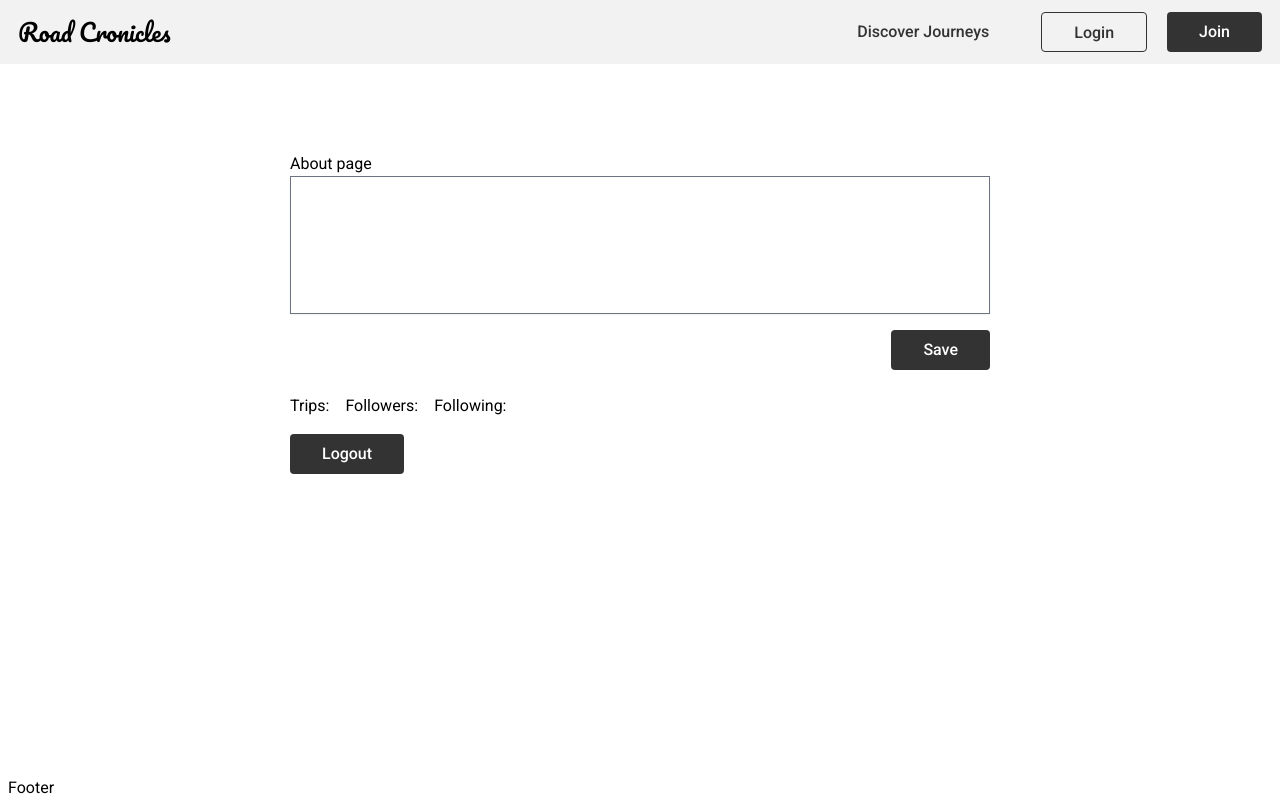
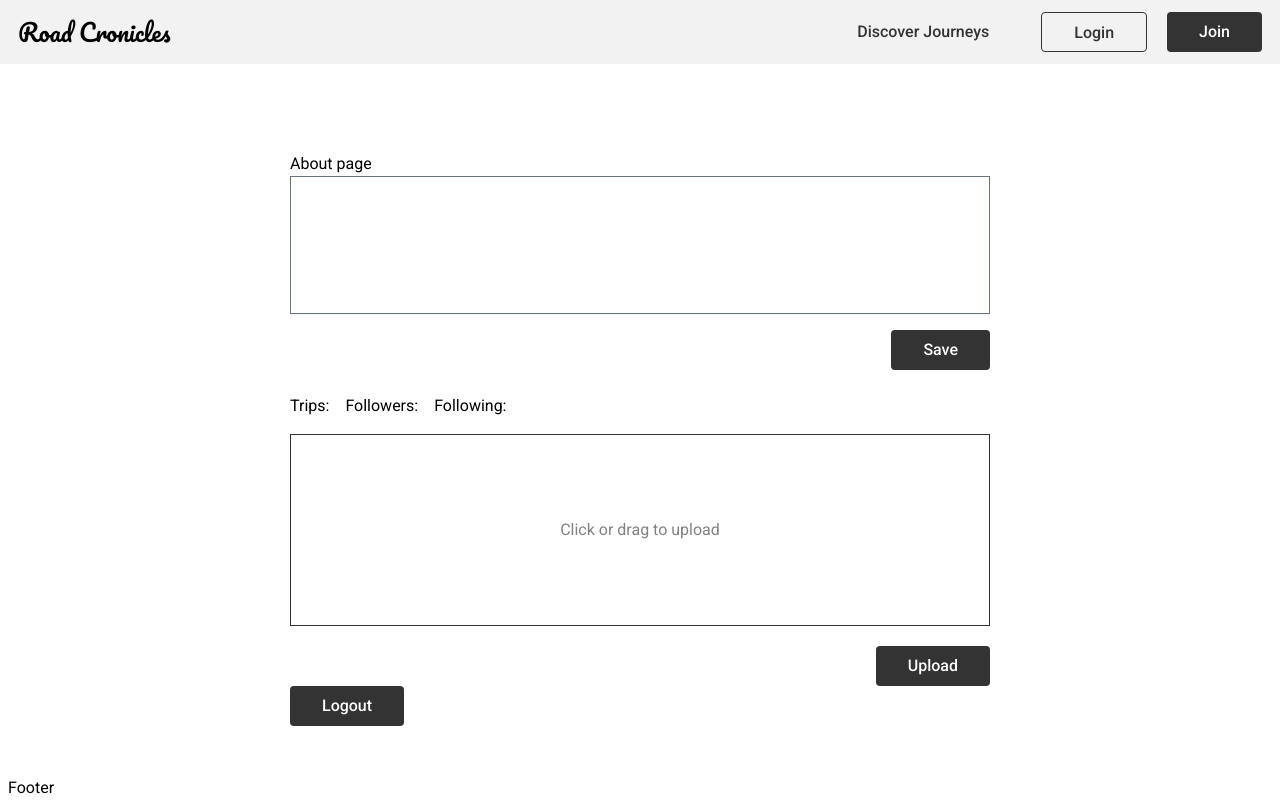
Before and after one commit to Griunvald/travel_app_client, a React (Vite) app in the folder client/: page /profile in a window 1280 px wide. Built offline with nearby package versions, Linux system fonts and the light colour scheme; no server answers.

Commit message:
Import AvatarUpload component to Profile component

```diff
--- a/client/src/components/pages/Profile.jsx
+++ b/client/src/components/pages/Profile.jsx
@@ -5,6 +5,7 @@ import { getFollowStats } from '../../features/follow/followThunks';
 import About from '../features/About';
 import Logout from '../features/Logout';
 import FollowStats from '../features/FollowStats';
+import AvatarUpload from '../features/AvatarUpload';
 
 function Profile() {
   const dispatch = useDispatch();
@@ -25,6 +26,7 @@ function Profile() {
     <div className="w-full md:w-[700px] mx-auto pt-4 md:pt-6 mb-4">
       <About />
       <FollowStats />
+      <AvatarUpload />
       <Logout />
     </div>
   );
```
